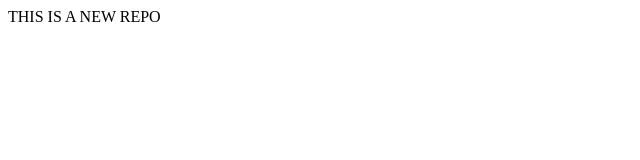
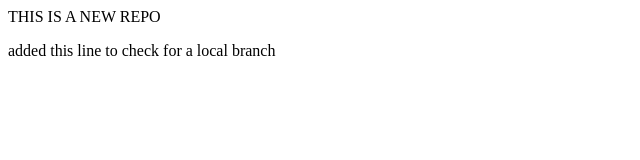
Before and after one commit to ashok032/localepo, a plain HTML site: page index.html in a window 1280 px wide. Shown: the whole page, without its empty margins (0-640 px from the left). Drawn offline with Linux system fonts and the light colour scheme.

Commit message:
added a line to check for branch

```diff
--- a/index.html
+++ b/index.html
@@ -1 +1,4 @@
 <p>THIS IS A NEW REPO</p>
+<p>
+    added this line to check for a local branch
+</p>
```
